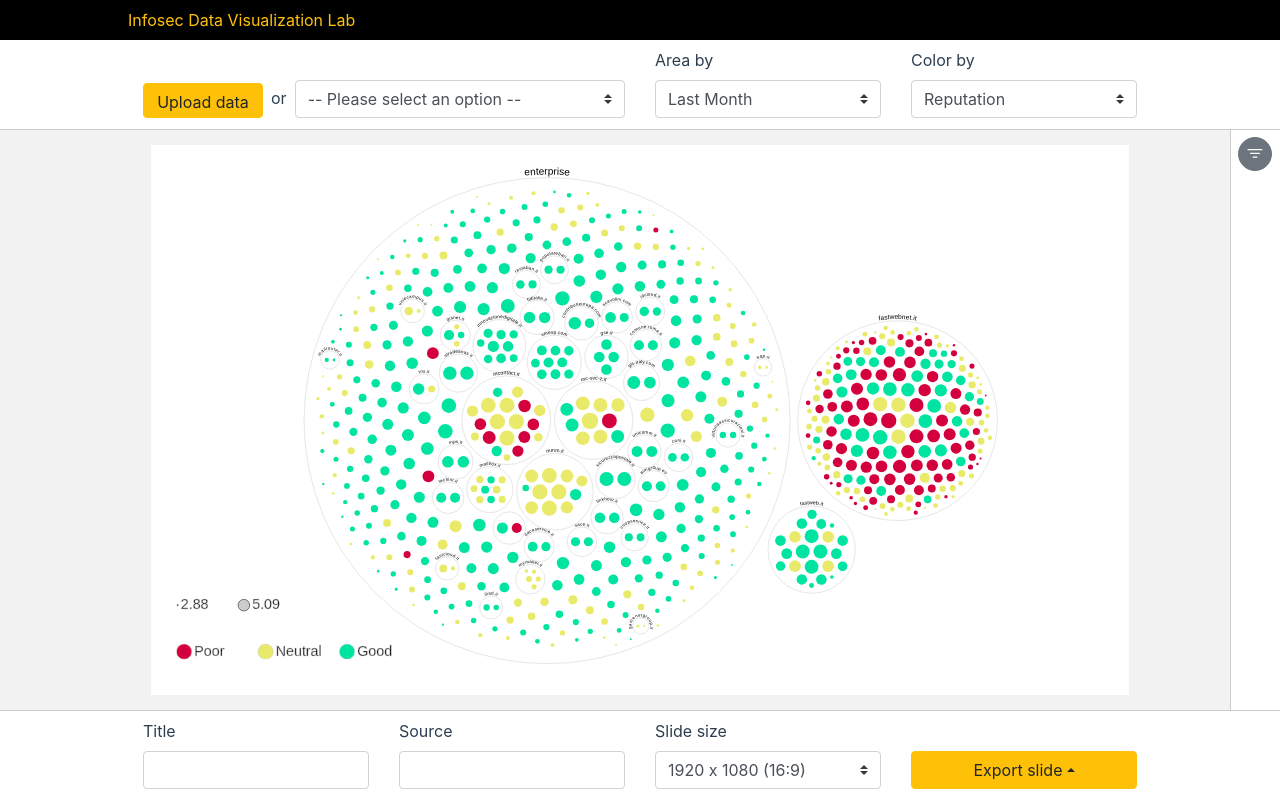
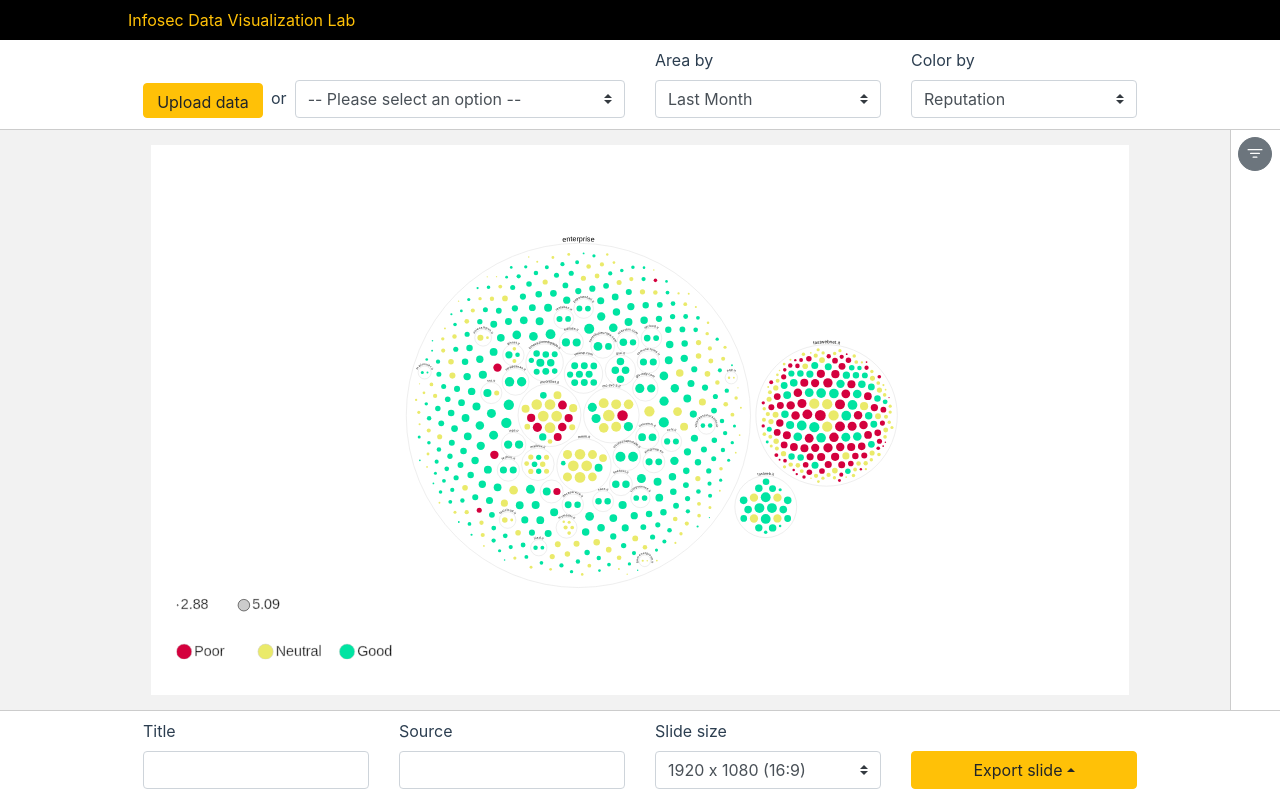
Before and after one commit to calibro/fw-spam, a Vue app: page / in a window 1280 px wide. Built offline with nearby package versions, Linux system fonts and the light colour scheme; no server answers.

Commit message:
Wip transitions

```diff
--- a/src/components/CirclePackChart.vue
+++ b/src/components/CirclePackChart.vue
@@ -95,16 +95,22 @@ export default {
         .attr("width", vWidth)
         .attr("height", vHeight);
 
-      d3.select(this.$refs.mainChart)
+      /*d3.select(this.$refs.mainChart)
         .selectAll("*")
-        .remove();
+        .remove();*/
 
       if (this.hierarchyData.length == 0) {
+        svg.selectAll("*").remove();
+        d3.select(this.$refs.legend).selectAll('*').remove()
         svg
           .append("text")
-          .style("font-size", "10px")
+          .attr("class", "no-data-text")
+          .style("font-size", "20px")
           .text("No data in your selection");
-      }
+      } else {
+
+        svg.selectAll(".no-data-text").remove()
+
         const circle = d3
           .arc()
           .innerRadius(0)
@@ -146,27 +152,46 @@ export default {
             )
           );
 
-      const node = svg
+        let node = svg
           .selectAll("g")
           .data(
             root
               .descendants()
               .slice(rooted ? 0 : 1)
               .reverse()
-        )
-        .enter()
+          , (d) =>d.data.level + d.data.name)
+
+        let nodeEnter = node.enter()
           .append("g")
-        .attr("transform", d => `translate(${d.x + 1},${d.y + 1})`);
+          .attr("class", 'node-g')
 
-      node
+        nodeEnter
+          .attr("opacity", 0)
+          .attr("transform", d => `translate(${this.width/2},${this.height/2})`)
           .append("path")
+          .attr("class", 'node-path')
           .attr("id", (d, i) => {
             d.id = "p_" + i;
             return "p_" + i;
           })
-        .attr("d", d => circle(d.r));
+
+        node.exit().remove()
+
+        node = node.merge(nodeEnter)
+        node
+          .transition()
+          .attr("opacity", 1)
+          .attr("transform", d => `translate(${d.x + 1},${d.y + 1})`)
+          .duration(500)
+          /*.end()
+          .then(self.scaleToFit)*/
+        //self.scaleToFit()
+
+        node.select(".node-path")
+          .attr("d", d => circle(d.r))
 
         const hidden = node.filter(d => d.children && d.children.length == 1);
+
 
         hidden
           .select("path")
@@ -199,22 +224,24 @@ export default {
                 "</div>",
               allowHTML: true
             });
-          d3.select(this).attr("stroke", "black");
+            d3.select(this).attr("stroke", "#222");
           })
           .on("mouseout", function(d) {
-          d3.select(this).attr("stroke", "none");
+            !d3.select(this).classed('has-label') && d3.select(this).attr("stroke", "none");
             //this._tippy && this._tippy.destroy()
           })
           .on("click", function(d) {
             let parent = d3.select(this.parentNode);
             if (parent.selectAll(".node-label").size() > 0) {
+              d3.select(this).attr("stroke", "none").classed('has-label', false);
               parent.selectAll(".node-label").remove();
             } else {
+              d3.select(this).attr("stroke", "#222").attr('class', 'has-label');
               parent
                 .append("text")
                 .attr("fill", "black")
                 .attr("class", "node-label")
-              .attr("font-size", d => textScale(d.r) + "px")
+                .attr("font-size", "14px")//d => textScale(d.r) + "px")
                 .attr("text-anchor", "middle")
                 .attr("font-family", "'Arial', sans-serif")
                 .text(d.data.hostname);
@@ -277,18 +304,6 @@ export default {
           .attr("transform", (d,i) => `translate(${d + 5}, 0)`)
           .text((d,i) => maxminValues[i].toFixed(2))
 
-
-      /*legendSizes.selectAll(".legend-size-circle")
-          .attr("d", d => circle(d))
-          .attr("stroke", "#000")
-          .attr("fill", "#fca")*/
-
-      /*legendSizes.selectAll("g")
-          .enter()
-          .append("text")
-          .attr("transform", (d,i) => `translate(${d + 5}, ${maxminRadius[1] / 2})`)
-          .text((d,i) => maxminValues[i].toFixed(2))*/
-
         let colorDomain = self.colorScales[self.colorBy].domain()
         let legendColors = legend.selectAll(".legend-color")
             .data(colorDomain)
@@ -311,14 +326,6 @@ export default {
           .attr("transform", (d,i) => `translate(35, -6)`)
           .text(d => d)
 
-      //scale to fit
-      let box = this.$refs.mainChart.getBBox();
-      this.$refs.mainChart.setAttribute(
-        "viewBox",
-        `${box.x - 1} ${box.y - 1} ${box.width + 2} ${box.height + 2}`
-      );
-
-
 
         // .on("mouseover", function(d, i) {
         //   let el = d3.select(this).attr("fill", '#00f')
@@ -328,6 +335,17 @@ export default {
         //   let el = d3.select(this).attr("fill", self.color(d.height))
         //   self.nodeInfo = ''
         // })
+        //this.scaleToFit()
+      }
+    },
+    scaleToFit() {
+      //scale to fit
+      let box = this.$refs.mainChart.getBBox();
+      d3.select(this.$refs.mainChart)
+        .attr(
+          "viewBox",
+          `${box.x - 1} ${box.y - 1} ${box.width + 2} ${box.height + 2}`
+        );
     },
     tooltipContent(item) {
       var ComponentClass = Vue.extend(ChartTooltip);
```
Lines whose indentation alone changed are shown as unchanged.
